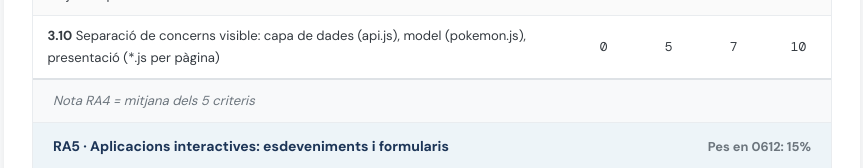
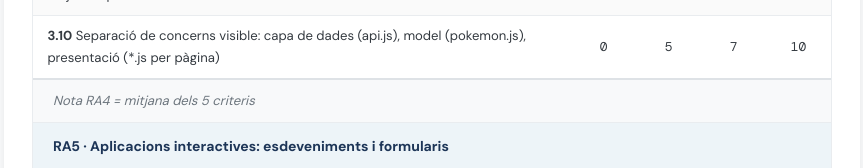
Before and after one commit to MVM-DAW2526/projecte_pokedex, a plain HTML site: page docs/index.html in a window 1280 px wide. Shown: the part 4020-4188 px from the top of the page, without its empty margins (208-1071 px from the left). Drawn offline with nearby package versions, Linux system fonts and the light colour scheme.

Commit message:
Refactored

```diff
--- a/docs/index.html
+++ b/docs/index.html
@@ -1048,7 +1048,6 @@
                     <div class="rubric-ra">
                         <div class="rubric-ra-header rh-0612">
                             <span class="ra-title">RA5 · Aplicacions interactives: esdeveniments i formularis</span>
-                            <span class="ra-weight">Pes en 0612: 15%</span>
                         </div>
                         <table class="criteria">
                             <thead>
```
